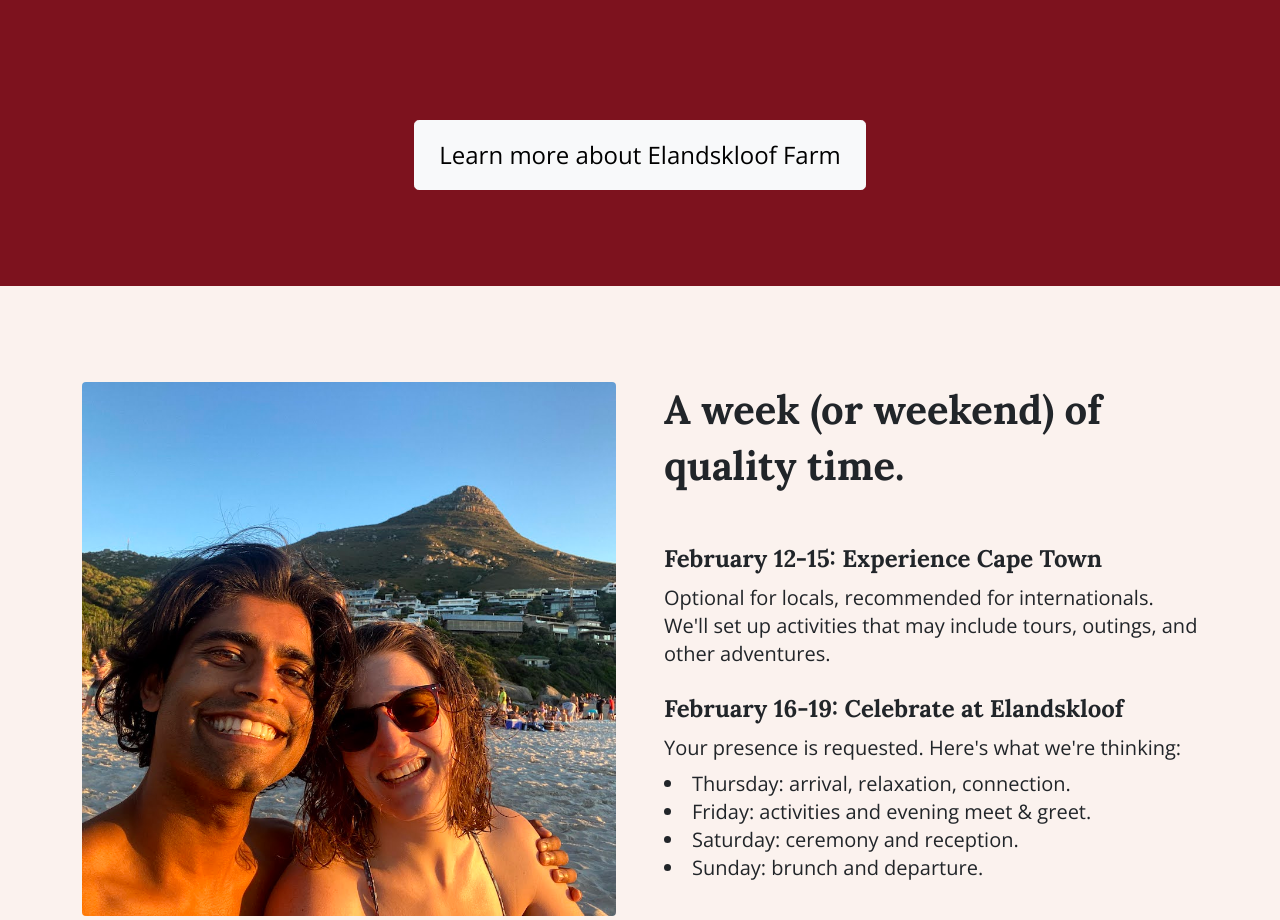
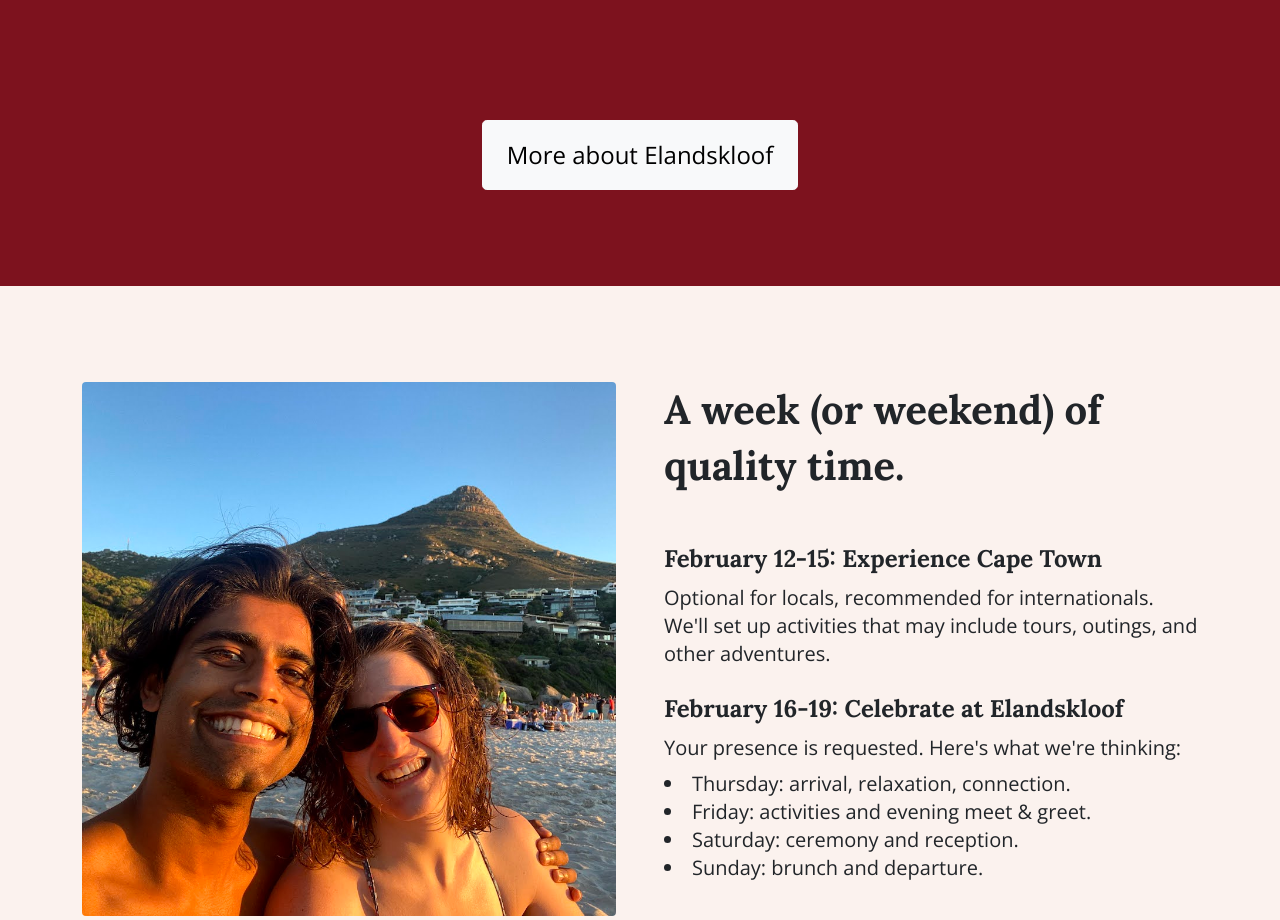
Before and after one commit to khannotations/wedding, a plain HTML site: page index.html in a window 1280 px wide. Shown: the part 2960-3880 px from the top of the page. Drawn offline with nearby package versions, Linux system fonts and the light colour scheme; grey boxes are pictures that could not be loaded; a script that the page names is missing.

Commit message:
Update button text.

```diff
--- a/index.html
+++ b/index.html
@@ -140,7 +140,7 @@
       </div>
 
       <a href="https://www.elandsklooffarmcottages.co.za/" target="_blank" class="btn btn-light btn-lg px-6 py-4 fs-4">
-        Learn more about Elandskloof Farm
+        More about Elandskloof
       </a>
 
       <!--
```
